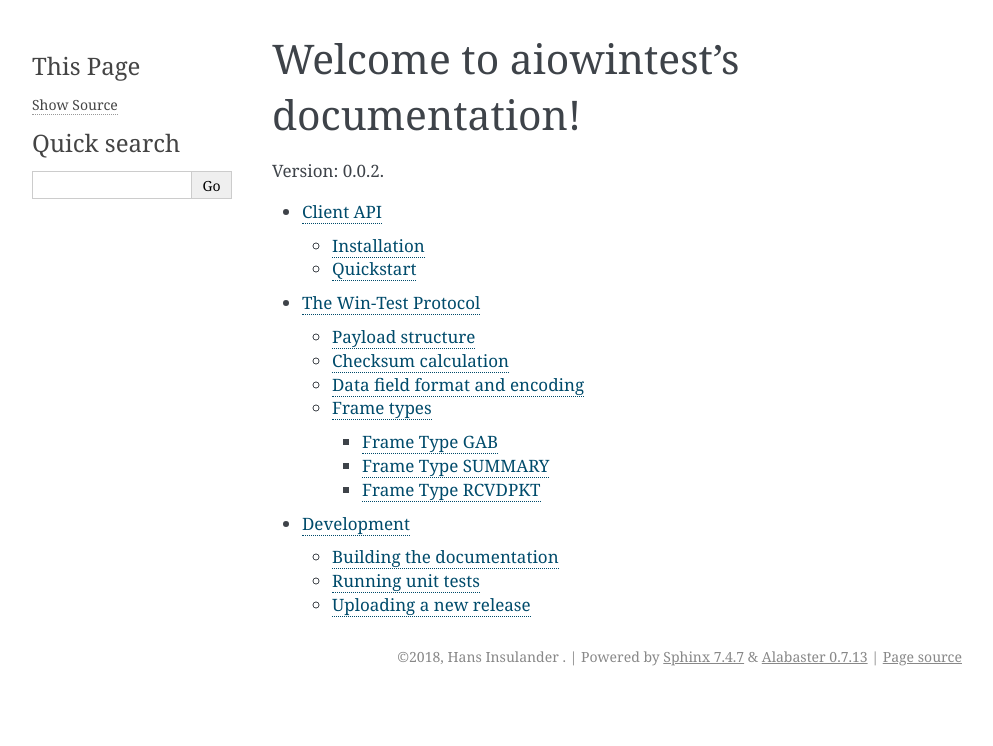
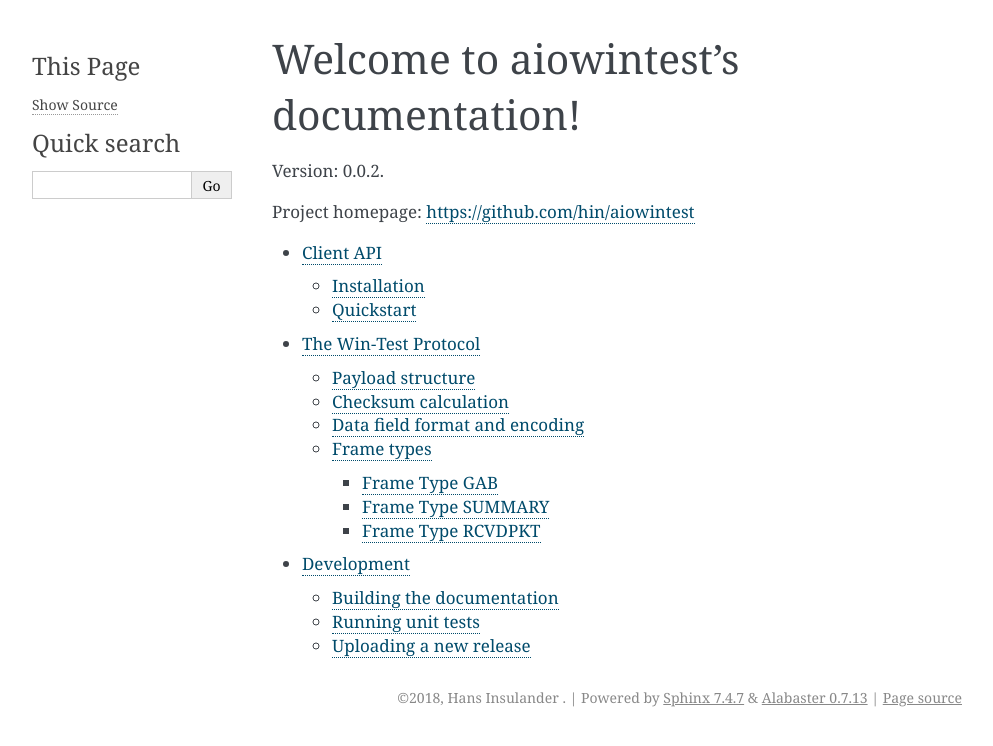
Before and after one commit to hin/aiowintest, a Sphinx documentation site: the page built from docs/index.rst, in a window 1280 px wide. Shown: the top 746 px of the page, without its empty margins (148-1141 px from the left). Built offline with Sphinx 7.4.7, drawn with Linux system fonts in a browser that asks for light colours.

Commit message:
Added link to github page

```diff
--- a/docs/index.rst
+++ b/docs/index.rst
@@ -8,6 +8,8 @@ Welcome to aiowintest's documentation!
 
 Version: |release|
 
+Project homepage: https://github.com/hin/aiowintest
+
 .. toctree::
    :maxdepth: 3
 
```
